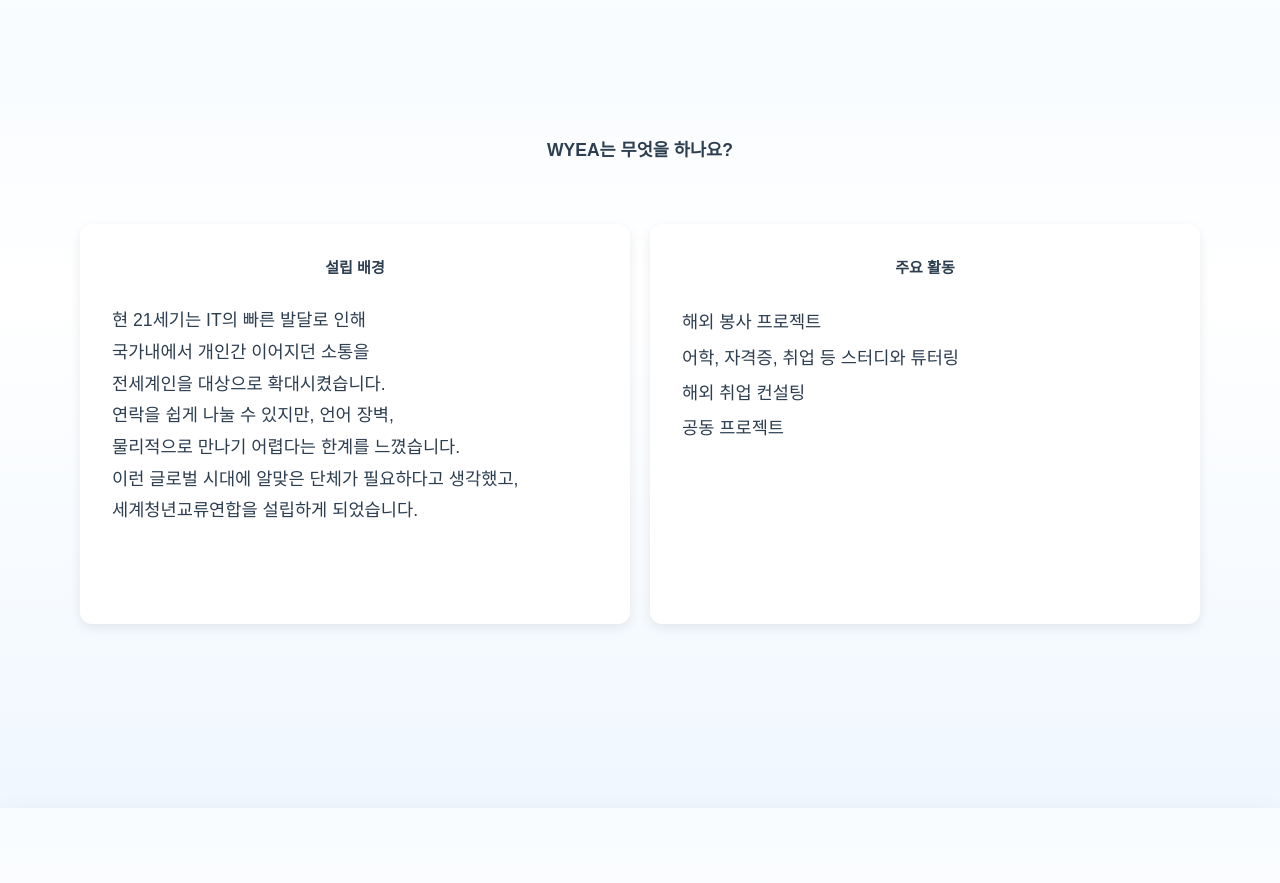
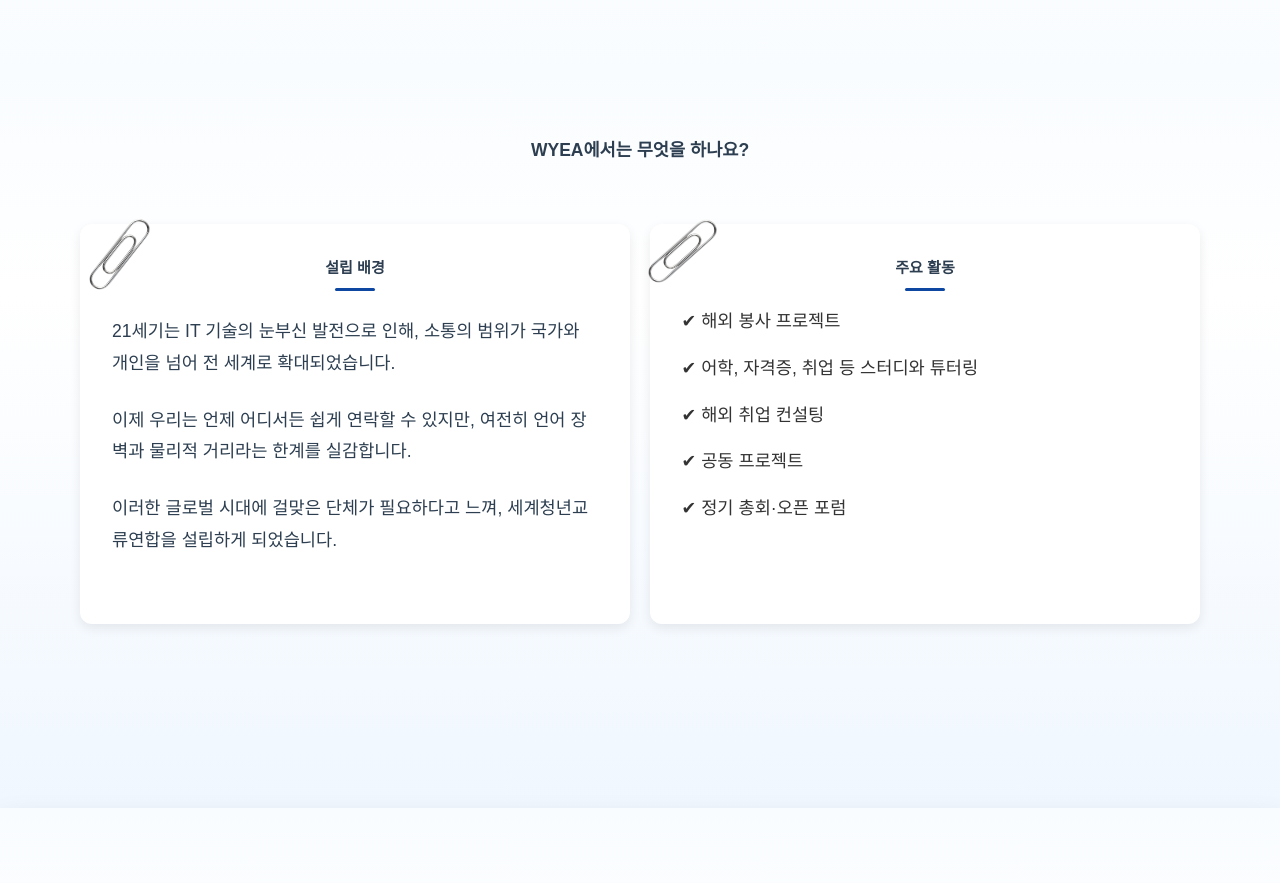
Before and after one commit to wooju8303/WYEA-frontend, a Vue app: page / in a window 1280 px wide. Shown: the part 860-1743 px from the top of the page. Built offline with nearby package versions, Linux system fonts and the light colour scheme; what quasar would draw is missing.

Commit message:
섹션2 클립 추가, 내용 수정

```diff
--- a/src/views/HomeView.vue
+++ b/src/views/HomeView.vue
@@ -1,5 +1,5 @@
 <script setup lang="ts">
-import { ref, onMounted, onBeforeUnmount } from 'vue'
+import { ref, onMounted, onBeforeUnmount, nextTick } from 'vue'
 import FloatingDecor, { type DecorItem } from '@/components/FloatingDecor.vue'
 
 import backpack from '@/assets/image/backpack.png'
@@ -30,8 +30,6 @@ import seoul from '@/assets/image/seoul.webp'
 import masan from '@/assets/image/masan.png'
 
 import HomeViewPhoto from '@/components/HomeViewPhoto.vue'
-
-
 /**
  * 홈 메인 이미지 컴포넌트
  */
@@ -54,7 +52,6 @@ const decorItems: DecorItem[] = [
   { src: sunglasses, from: 'left',  left: '10px', top: '65%',  width: 200, rotZ:-10, delay: .23 },
   { src: sticker, from: 'up',  left: '100px', top: '80%',  width: 300, rotZ:30, delay: .25 },
 ]
-
 /**
  * 협력 대학 이미지 컴포넌트
  */
@@ -69,20 +66,20 @@ const logos = [
   { src: seoul },
   { src: masan },
 ]
-
 /**
  * 홈 메인 이미지 컴포넌트 스크롤시 숨기기
  */
 const section1Ref = ref<HTMLElement | null>(null)
+const section2Ref = ref<HTMLElement | null>(null)
 const decorHidden = ref(false)
 const footerVisible = ref(false)
 const year = new Date().getFullYear()
 
+
 let heroIO: IntersectionObserver | null = null
 let prevHidden = decorHidden.value
 let initialized = false // 초기 1회 콜백 무시
-//ref(false)
-
+let section2IO: IntersectionObserver | null = null
 let section3IO: IntersectionObserver | null = null
 
 const onScroll = () => {
@@ -94,15 +91,15 @@ const onScroll = () => {
   footerVisible.value = progress >= 0.95      // 90% 이상 내려오면 footer 보이기
 }
 
-
-
-onMounted(() => {
-  /* ===== (A) 기존: 히어로/데코 토글 IO ===== */
+onMounted(async () => {
+  /* ===== (A) 히어로/데코 토글 IO ===== */
   const rootStyles = getComputedStyle(document.documentElement)
   const headerH = parseFloat(rootStyles.getPropertyValue('--header-h')) || 64
 
   const HIDE_AT = 0.8
   const SHOW_AT = 0.8
+
+  await nextTick() // DOM 렌더 보장
 
   heroIO?.disconnect()
   heroIO = new IntersectionObserver(
@@ -127,11 +124,42 @@ onMounted(() => {
       rootMargin: `-${headerH}px 0px 0px 0px`,
     }
   )
-
   if (section1Ref.value) heroIO.observe(section1Ref.value)
   window.addEventListener('scroll', onScroll, { passive: true })
 
-  /* ===== (B) 신규: 타임라인(.section3) 1회 등장 IO ===== */
+  /* ===== (B) 클립(.section2) 1회 등장 IO ===== */
+  // (1) 스태거 지연값 주입
+  section2Ref.value?.querySelectorAll<HTMLElement>('.clip')
+    .forEach((el, i) => el.style.setProperty('--clip-d', `${i * 120}ms`))
+
+  // (2) 이미 화면에 들어와 있으면 즉시 활성화 (폴백)
+  const el = section2Ref.value
+  if (el) {
+    const rect = el.getBoundingClientRect()
+    const soonVisible = rect.top < window.innerHeight * 0.8
+    if (soonVisible) {
+      el.classList.add('clip-start')
+      // 아래 옵저버는 생략해도 되지만, 스크롤 업/다운 재방문을 막기 위해 한 번만 등록해도 OK
+    }
+  }
+
+  // (3) IO 등록 (1회만)
+  if (section2Ref.value) {
+    section2IO?.disconnect()
+    section2IO = new IntersectionObserver((entries, obs) => {
+      const e = entries[0]
+      if (e?.isIntersecting) {
+        section2Ref.value!.classList.add('clip-start')
+        obs.disconnect() // 한 번만
+      }
+    }, {
+      threshold: 0.4,                  // 진입 조건 완화
+      rootMargin: '0px 0px -20% 0px' // 아래쪽 여유 주기
+    })
+    section2IO.observe(section2Ref.value)
+  }
+
+  /* ===== (C) 타임라인(.section3) 1회 등장 IO ===== */
   // 1) 항목별 스태거 지연 주입
   document.querySelectorAll<HTMLElement>('.section3-div2 li')
     .forEach((el, i) => el.style.setProperty('--d', `${i * 80}ms`))
@@ -154,12 +182,15 @@ onMounted(() => {
     })
     section3IO.observe(section3)
   }
+
 })
 
 onBeforeUnmount(() => {
   heroIO?.disconnect()
+  section2IO?.disconnect()
   section3IO?.disconnect()
   heroIO = null
+  section2IO = null
   section3IO = null
   window.removeEventListener('scroll', onScroll)
 })
@@ -189,29 +220,35 @@ onBeforeUnmount(() => {
 
   <FloatingDecor class="decor" :items="decorItems" :hidden="decorHidden"/>
 
-  <section class="section2">
+  <section class="section2" ref="section2Ref">
     <div class="section2-div1">
-      <h3>WYEA는 무엇을 하나요?</h3>
+      <h3>WYEA에서는 무엇을 하나요?</h3>
     </div>
     <div class="section2-div2">
       <div class="section2-card1">
+        <img src="@/assets/image/clip.png" class="clip" alt="clip" style="--rot: 38deg;" />
         <h4>설립 배경</h4>
-        <p>현 21세기는 IT의 빠른 발달로 인해<br/>
-          국가내에서 개인간 이어지던 소통을 <br/>
-          전세계인을 대상으로 확대시켰습니다.<br/>
-          연락을 쉽게 나눌 수 있지만, 언어 장벽,<br/>
-          물리적으로 만나기 어렵다는 한계를 느꼈습니다.<br/>
-          이런 글로벌 시대에 알맞은 단체가 필요하다고 생각했고,<br/>
-          세계청년교류연합을 설립하게 되었습니다.
+        <p>
+          21세기는 IT 기술의 눈부신 발전으로 인해, 소통의 범위가 국가와 개인을 넘어 전 세계로 확대되었습니다.
         </p>
+        <p>
+          이제 우리는 언제 어디서든 쉽게 연락할 수 있지만, 여전히 언어 장벽과 물리적 거리라는 한계를 실감합니다.
+        </p>
+        <p>
+          이러한 글로벌 시대에 걸맞은 단체가 필요하다고 느껴, 세계청년교류연합을 설립하게 되었습니다.
+        </p>
+
       </div>
       <div class="section2-card2">
+        <img src="@/assets/image/clip.png" class="clip" alt="clip" style="--rot: 48deg;" />
         <h4>주요 활동</h4>
-        <p>해외 봉사 프로젝트<br/>
-          어학, 자격증, 취업 등 스터디와 튜터링<br/>
-          해외 취업 컨설팅<br/>
-          공동 프로젝트<br/>
-        </p>
+        <ul>
+          <li>해외 봉사 프로젝트</li>
+          <li>어학, 자격증, 취업 등 스터디와 튜터링</li>
+          <li>해외 취업 컨설팅</li>
+          <li>공동 프로젝트</li>
+          <li>정기 총회·오픈 포럼</li>
+        </ul>
       </div>
     </div>
   </section>
@@ -488,6 +525,8 @@ body {
   box-shadow: 0 4px 12px rgba(0,0,0,0.08); /* 부드러운 그림자 */
   padding: 2rem;  /* 내부 여백 */
   transition: transform 0.2s ease, box-shadow 0.2s ease;
+  position: relative; /* 이미지 겹치기 시 카드 기준으로도 가능 */
+  z-index: 1;
 }
 
 .section2-card1:hover {
@@ -506,12 +545,36 @@ body {
   font-weight: 700;
 }
 
+.section2-card1 h4::after {
+  content: '';
+  display: block;
+  width: 40px;
+  height: 3px;
+  background: #0d47a1; /* 포인트 색상 */
+  margin: 0.5rem auto 0;
+  border-radius: 2px;
+}
+
 .section2-card1 p {
   text-align: left;
   margin-top: 25px;
   font-weight: 400;
   font-size: 1.1rem;
   line-height: 1.8;
+}
+
+.section2-card1 img {
+  position: absolute;
+  width: 160px;
+  top: -50px;
+  left: -40px;
+  z-index: 2;
+}
+
+@media (max-width: 1024px) {
+  .section2-card1 img {
+    display: none;
+  }
 }
 
 .section2-card2 {
@@ -524,6 +587,8 @@ body {
   padding: 2rem;  /* 내부 여백 */
   text-align: left;         /* 가운데 정렬 (원하면 left로 변경) */
   transition: transform 0.2s ease, box-shadow 0.2s ease;
+  position: relative; /* 이미지 겹치기 시 카드 기준으로도 가능 */
+  z-index: 1;
 }
 
 .section2-card2:hover {
@@ -542,13 +607,58 @@ body {
   font-weight: 700;
 }
 
-.section2-card2 p {
-  text-align: left;
-  margin-top: 25px;
+.section2-card2 h4::after {
+  content: '';
+  display: block;
+  width: 40px;
+  height: 3px;
+  background: #0d47a1; /* 포인트 색상 */
+  margin: 0.5rem auto 0;
+  border-radius: 2px;
+}
+
+.section2-card2 ul {
+  padding-left: 1.2rem;
+  line-height: 1.8;
+}
+
+.section2-card2 li {
+  list-style: "✔ ";  /* 체크마크 스타일 */
+  color: #333;
+  margin-top: 15px;
   font-weight: 400;
   font-size: 1.1rem;
-  line-height: 2.0;
+}
 
+.section2-card2 img {
+  position: absolute;
+  width: 160px;
+  top: -53px;
+  left: -47px;
+}
+
+/* ▶ 애니메이션 초기 상태: 위로 살짝 숨김 + 투명 */
+.section2 .clip {
+  --clip-d: 0ms;
+  opacity: 0;
+  transform: rotate(var(--rot, 0deg)) translateY(-24px);
+  transition:
+    transform .7s cubic-bezier(.2,.8,.2,1),
+    opacity   .7s cubic-bezier(.2,.8,.2,1);
+  transition-delay: var(--clip-d, 0ms);
+  will-change: transform, opacity;
+}
+
+/* ▶ 섹션2가 보이면 1회만 아래로 '툭' 내려오며 나타남 */
+.section2.clip-start .clip {
+  opacity: 1;
+  transform: rotate(var(--rot, 0deg)) translateY(0);
+}
+
+@media (max-width: 1024px) {
+  .section2-card2 img {
+    display: none;
+  }
 }
 
 @media (max-width: 1024px) {
```
Also changed, not shown: src/assets/image/clip.png (added).
